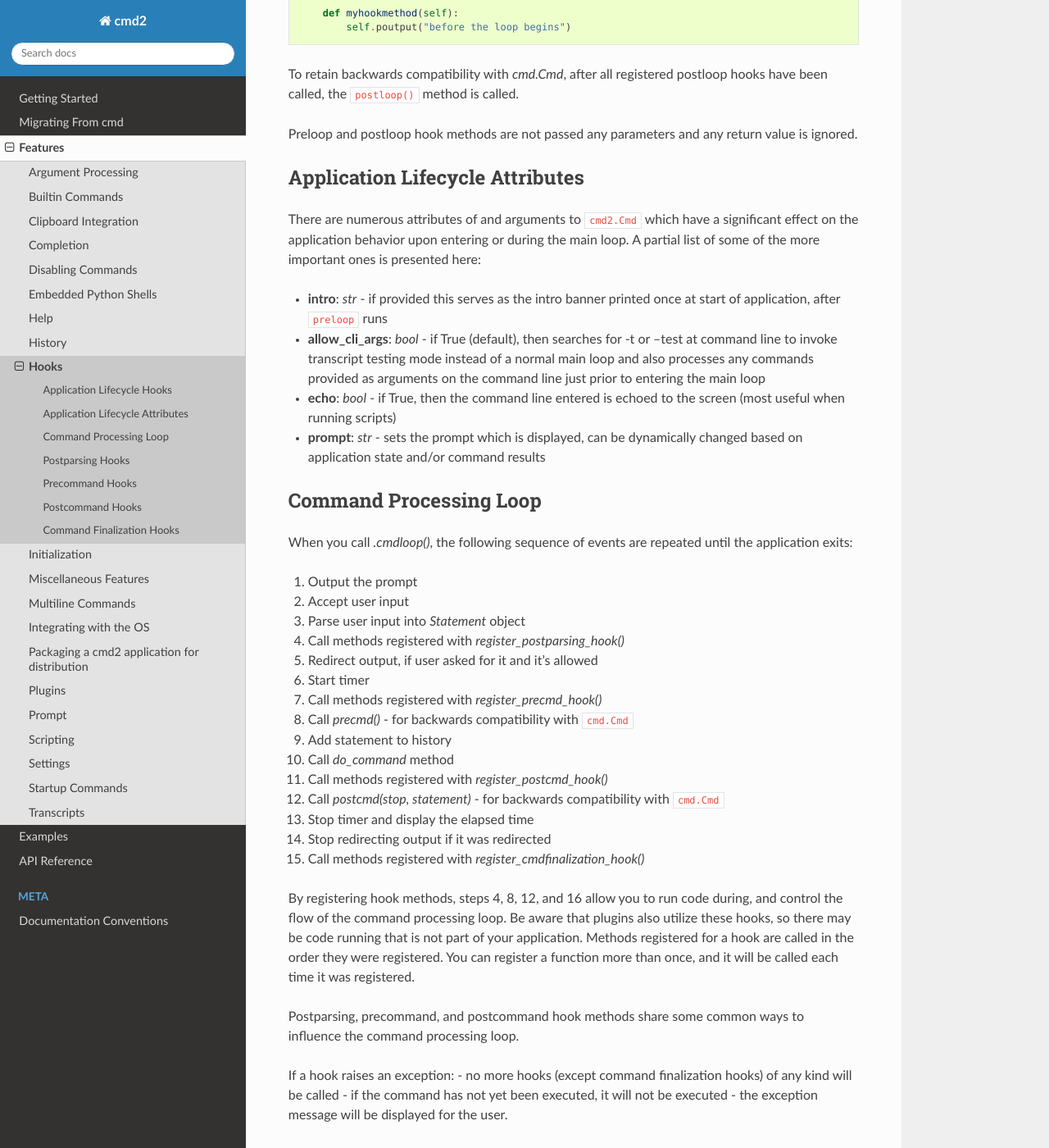
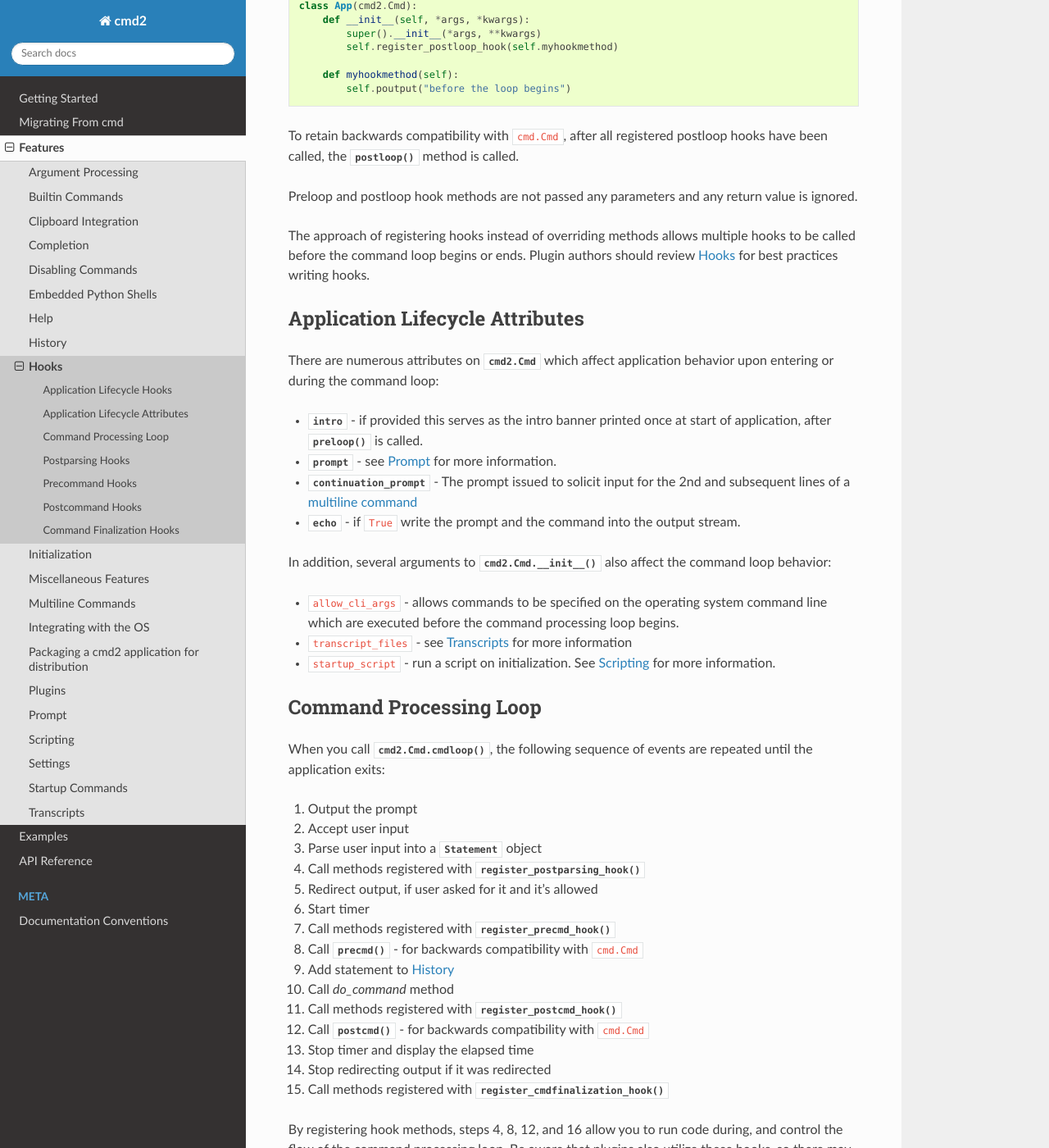
Before and after one commit to python-cmd2/cmd2, a Sphinx documentation site: the page built from docs/features/hooks.rst, in a window 1280 px wide and 1400 px high, scrolled down 954 px. Shown: the whole window at 82% size. Built offline with Sphinx 7.4.7 and the Read the Docs theme 2.0.0, drawn with Linux system fonts in a browser that asks for light colours; pages that are not in the unit, such as notebooks, are missing from menus; some of the changed text lies outside the part shown.

Commit message:
Revisions and improvements for hooks and plugins

```diff
--- a/docs/features/hooks.rst
+++ b/docs/features/hooks.rst
@@ -19,7 +19,11 @@
 Application Lifecycle Hooks
 ---------------------------
 
-You can register methods to be called at the beginning of the command loop::
+You can run a script on initialization by passing the script filename in the
+``startup_script`` parameter of :meth:`cmd2.Cmd.__init__`.
+
+You can also register methods to be called at the beginning of the command
+loop::
 
     class App(cmd2.Cmd):
         def __init__(self, *args, *kwargs):
@@ -29,8 +33,9 @@
         def myhookmethod(self):
             self.poutput("before the loop begins")
 
-To retain backwards compatibility with `cmd.Cmd`, after all registered preloop
-hooks have been called, the ``preloop()`` method is called.
+To retain backwards compatibility with ``cmd.Cmd``, after all registered
+preloop hooks have been called, the :meth:`~cmd2.Cmd.preloop` method is
+called.
 
 A similar approach allows you to register functions to be called after the
 command loop has finished::
@@ -43,54 +48,68 @@
         def myhookmethod(self):
             self.poutput("before the loop begins")
 
-To retain backwards compatibility with `cmd.Cmd`, after all registered postloop
-hooks have been called, the ``postloop()`` method is called.
+To retain backwards compatibility with ``cmd.Cmd``, after all registered
+postloop hooks have been called, the :meth:`~cmd2.Cmd.postloop` method is
+called.
 
 Preloop and postloop hook methods are not passed any parameters and any return
 value is ignored.
+
+The approach of registering hooks instead of overriding methods allows multiple
+hooks to be called before the command loop begins or ends. Plugin authors
+should review :ref:`features/plugins:Hooks` for best practices writing hooks.
 
 
 Application Lifecycle Attributes
 --------------------------------
 
-There are numerous attributes of and arguments to ``cmd2.Cmd`` which have a
-significant effect on the application behavior upon entering or during the main
-loop.  A partial list of some of the more important ones is presented here:
+There are numerous attributes on :class:`cmd2.Cmd` which affect application
+behavior upon entering or during the command loop:
 
-- **intro**: *str* - if provided this serves as the intro banner printed once
-  at start of application, after ``preloop`` runs
-- **allow_cli_args**: *bool* - if True (default), then searches for -t or
-  --test at command line to invoke transcript testing mode instead of a normal
-  main loop and also processes any commands provided as arguments on the
-  command line just prior to entering the main loop
-- **echo**: *bool* - if True, then the command line entered is echoed to the
-  screen (most useful when running scripts)
-- **prompt**: *str* - sets the prompt which is displayed, can be dynamically
-  changed based on application state and/or command results
+- :data:`~cmd2.Cmd.intro` - if provided this serves as the intro banner printed
+  once at start of application, after :meth:`~cmd2.Cmd.preloop` is called.
+- :data:`~cmd2.Cmd.prompt` - see :ref:`features/prompt:Prompt` for more
+  information.
+- :data:`~cmd2.Cmd.continuation_prompt` - The prompt issued to solicit input
+  for the 2nd and subsequent lines of a
+  :ref:`multiline command <features/multiline_commands:Multiline Commands>`
+- :data:`~cmd2.Cmd.echo` - if ``True`` write the prompt and the command into
+  the output stream.
+
+In addition, several arguments to :meth:`cmd2.Cmd.__init__` also affect
+the command loop behavior:
+
+- ``allow_cli_args`` - allows commands to be specified on the operating system
+  command line which are executed before the command processing loop begins.
+- ``transcript_files`` - see :ref:`features/transcripts:Transcripts` for more
+  information
+- ``startup_script`` - run a script on initialization. See
+  :ref:`features/scripting:Scripting` for more information.
 
 
 Command Processing Loop
 -----------------------
 
-When you call `.cmdloop()`, the following sequence of events are repeated until
-the application exits:
+When you call :meth:`cmd2.Cmd.cmdloop`, the following sequence of events are
+repeated until the application exits:
 
 #. Output the prompt
 #. Accept user input
-#. Parse user input into `Statement` object
-#. Call methods registered with `register_postparsing_hook()`
+#. Parse user input into a :class:`~cmd2.Statement` object
+#. Call methods registered with :meth:`~cmd2.Cmd.register_postparsing_hook()`
 #. Redirect output, if user asked for it and it's allowed
 #. Start timer
-#. Call methods registered with `register_precmd_hook()`
-#. Call `precmd()` - for backwards compatibility with ``cmd.Cmd``
-#. Add statement to history
+#. Call methods registered with :meth:`~cmd2.Cmd.register_precmd_hook`
+#. Call :meth:`~cmd2.Cmd.precmd` - for backwards compatibility with ``cmd.Cmd``
+#. Add statement to :ref:`features/history:History`
 #. Call `do_command` method
-#. Call methods registered with `register_postcmd_hook()`
-#. Call `postcmd(stop, statement)` - for backwards compatibility with
+#. Call methods registered with :meth:`~cmd2.Cmd.register_postcmd_hook()`
+#. Call :meth:`~cmd2.Cmd.postcmd` - for backwards compatibility with
    ``cmd.Cmd``
 #. Stop timer and display the elapsed time
 #. Stop redirecting output if it was redirected
-#. Call methods registered with `register_cmdfinalization_hook()`
+#. Call methods registered with
+   :meth:`~cmd2.Cmd.register_cmdfinalization_hook()`
 
 By registering hook methods, steps 4, 8, 12, and 16 allow you to run code
 during, and control the flow of the command processing loop. Be aware that
@@ -103,6 +122,7 @@
 influence the command processing loop.
 
 If a hook raises an exception:
+
 - no more hooks (except command finalization hooks) of any kind will be called
 - if the command has not yet been executed, it will not be executed
 - the exception message will be displayed for the user.
```
Also changed, not shown: docs/api/cmd.rst (+18 -2 lines), docs/features/plugins.rst (+27 -29 lines), docs/features/transcripts.rst (+4 -3 lines), 1 other file.
